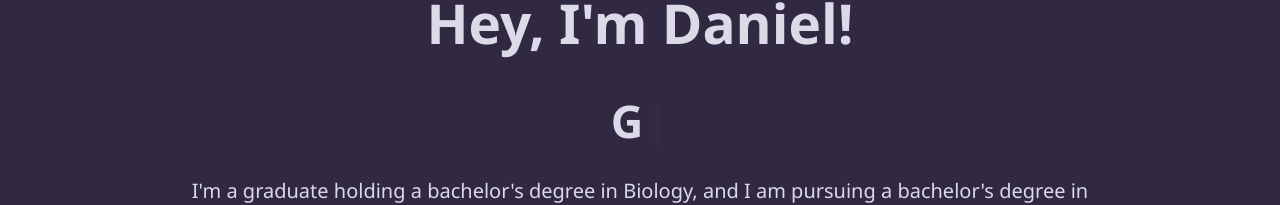
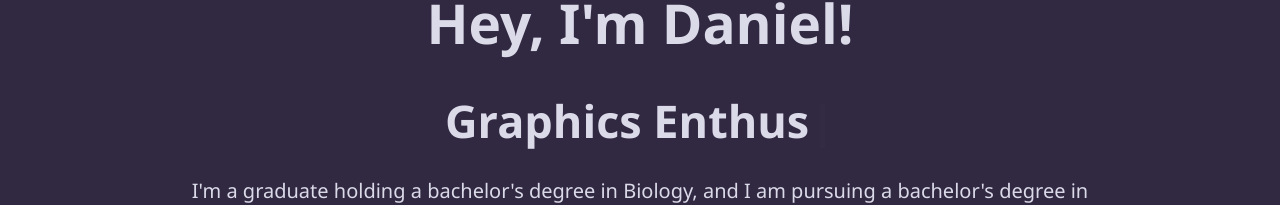
Before and after one commit to GebDB/PortfolioFrontEnd, a React (Vite) app: page / in a window 1280 px wide. Shown: the part 426-631 px from the top of the page. Built offline with nearby package versions, Linux system fonts and the light colour scheme.

Commit message:
homecontent changes

```diff
--- a/src/components/HomeContent.jsx
+++ b/src/components/HomeContent.jsx
@@ -4,7 +4,7 @@ import intropic from '../assets/intropic.png';
 import { Link } from 'react-router-dom';
 
 function HomeContent() {
-  const texts = ["Full-Stack Developer", "Graphics Enthusiast", "Science Nerd", "Blog Writer"];
+  const texts = ["Tech Artist", "Graphics Enthusiast", "Game Developer", "Shader Wizard"];
 
   return (
     <div className="homecontent">
```
